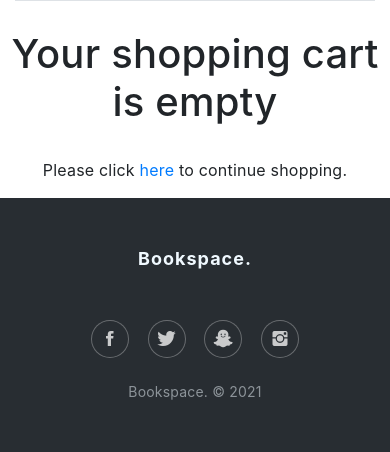
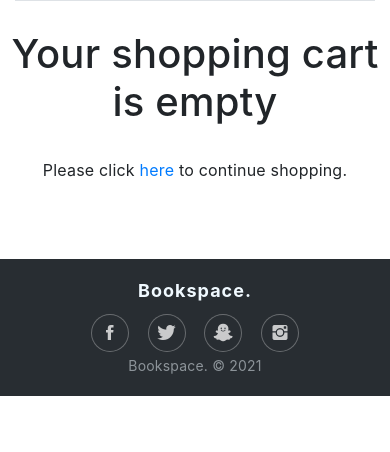
Before and after one commit to taiwo0007/Book-Store-Group-Project, a Django app: template store/cart/templates/cart.html in a window 390 px wide; the page is wider, and only the part inside the window is pictured. Shown: the part 448-900 px from the top of that part. After the commit the page ends 844 px from the top of that part, so only its background shows below. Run offline with Django 3.2, Linux system fonts and the light colour scheme; the template is opened without the code that fills it, so the values that code supplies are empty; some libraries are stand-ins or nearby versions.

Commit message:
fixed footer to bottom

```diff
--- a/store/shop/templates/base.html
+++ b/store/shop/templates/base.html
@@ -46,7 +46,7 @@
     	</div>
 		{% block content %}
 		{% endblock %}
-
+		<hr style="margin-top:200px;"></hr>
 		{% include 'footer.html' %}
 	</div>
 
--- a/store/shop/templates/footer.html
+++ b/store/shop/templates/footer.html
@@ -1,8 +1,4 @@
-
-
-
-
-<div class="footer-dark">
+<div class="footer-dark fixed-bottom">
         <footer>
             <div class="container">
                 <div class="row">
--- a/store/static/css/custom.css
+++ b/store/static/css/custom.css
@@ -56,14 +56,16 @@ body {
 }
 
 .footer-dark {
-	padding:50px 0;
+	padding:20px;
 	color:#f0f9ff;
 	background-color:#282d32;
+	position: absolute;
+  	bottom: 0;
+  	width: 100%;
   }
 
 .footer-dark h3 {
-	margin-top:0;
-	margin-bottom:12px;
+	margin-top:1px;
 	font-weight:bold;
 	font-size:18px;
 	letter-spacing: 1px;
@@ -72,7 +74,7 @@ body {
 @media (max-width:767px) {
 .footer-dark .item:not(.social) {
 		text-align:center;
-		padding-bottom:20px;
+		padding-bottom:5px;
 	}
 }
 
@@ -83,7 +85,7 @@ body {
 @media (max-width:991px) {
 	.footer-dark .item.social {
 		text-align:center;
-		margin-top:20px;
+		margin-top:0px;
 	}
 }
 
@@ -107,7 +109,7 @@ body {
 
 .footer-dark .copyright {
 	text-align:center;
-	padding-top:24px;
+	padding-top:4px;
 	opacity:0.5;
 	font-size:14px;
 	margin-bottom:0;
```
Also changed, not shown: store/db.sqlite3.
